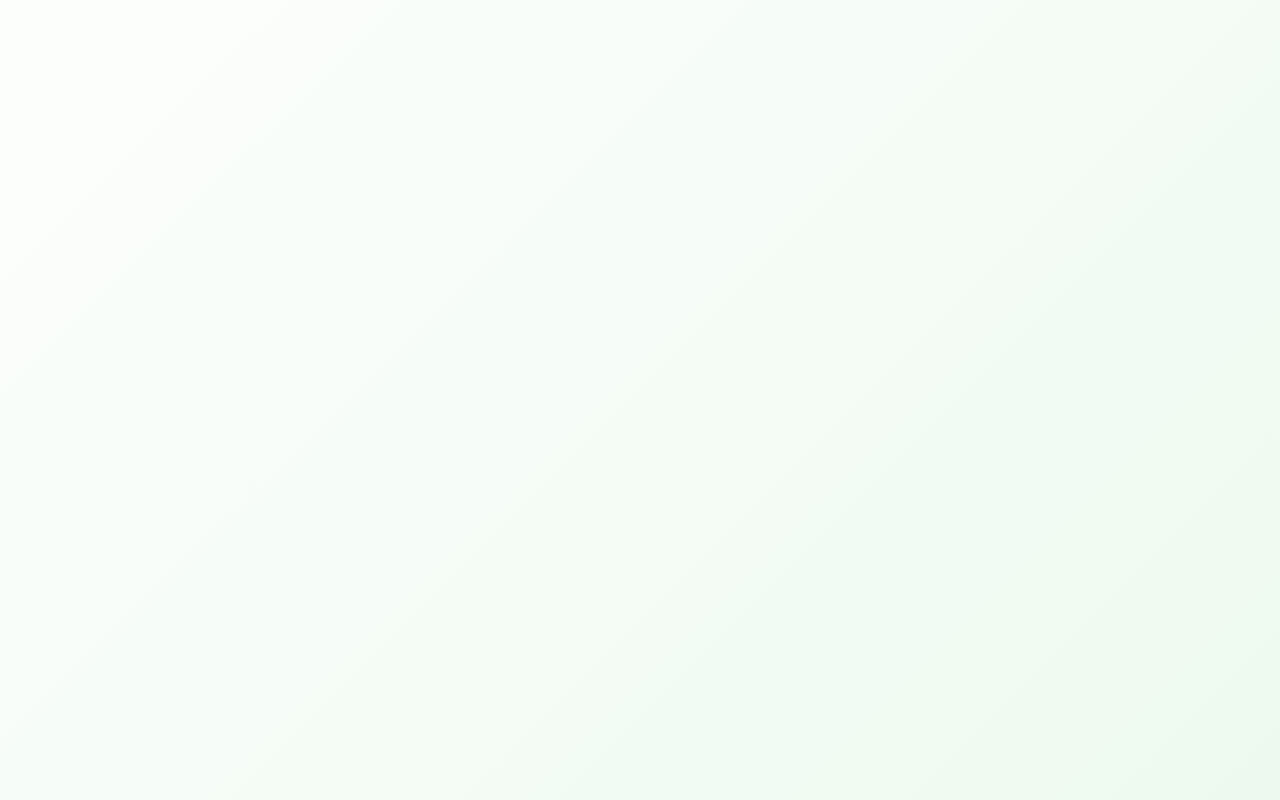
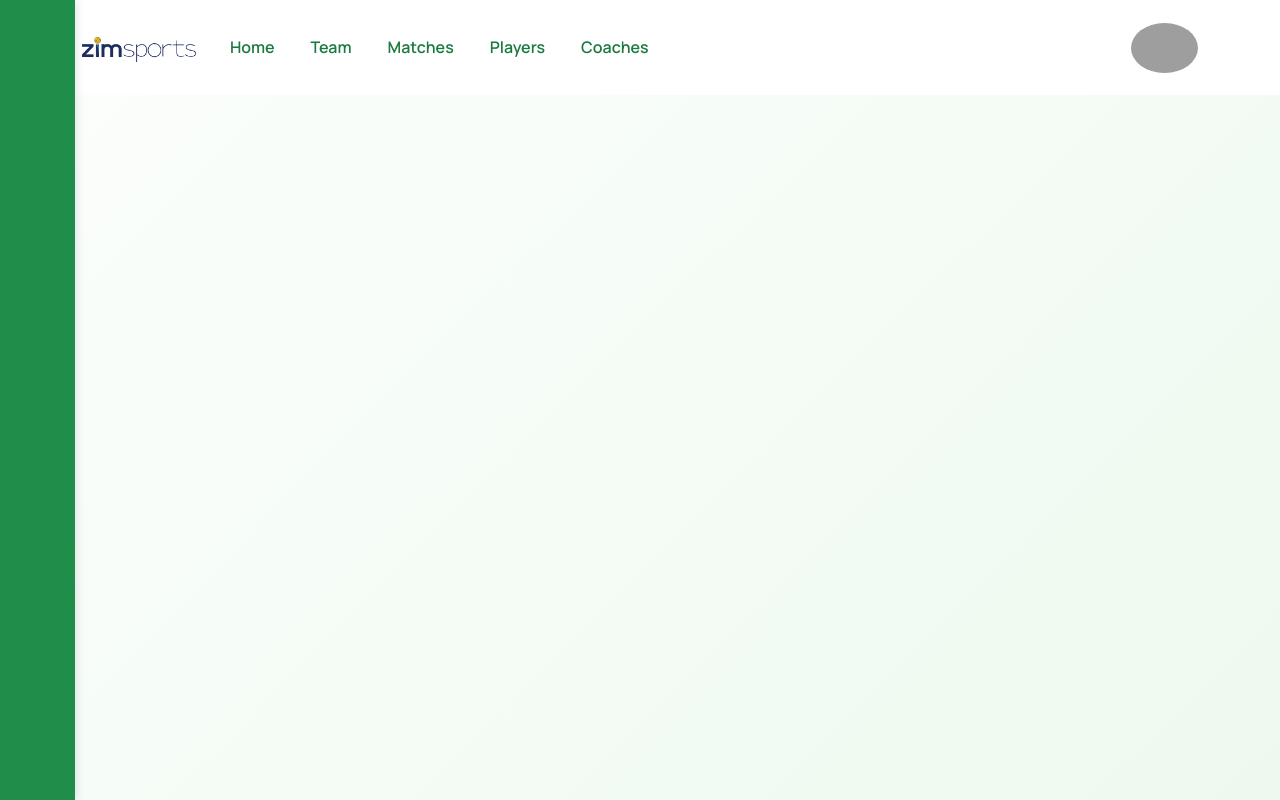
Before and after one commit to Zeeshanprojects/ZimSportsWebsite, a React (Vite) app in the folder zimsports/: page /playerdashboard in a window 1280 px wide. Before the commit this address had no page. Built offline with nearby package versions, Linux system fonts and the light colour scheme; grey boxes are pictures that could not be loaded; the HTML template or start-up script is replaced by a standard one.

Commit message:
code updated

```diff
--- a/zimsports/src/App.jsx
+++ b/zimsports/src/App.jsx
@@ -12,6 +12,7 @@ import Matches from "./Pages/Matches";
 import Players from "./Pages/Players";
 import Coaches from "./Pages/Coaches";
 import Preloader from "./Components/Preloader"; // ✅ Import your preloader
+import Playersdashboard from "./Pages/Playersdashboard";
 
 function App() {
   const [loading, setLoading] = useState(true);
@@ -39,6 +40,7 @@ function App() {
             <Route path="/matches" element={<Matches />} />
             <Route path="/players" element={<Players />} />
             <Route path="/coaches" element={<Coaches />} />
+            <Route path="/playerdashboard" element={<Playersdashboard/>}/>
           </Routes>
         </Router>
       )}
--- /dev/null
+++ b/zimsports/src/Components/Navbar2.jsx
@@ -0,0 +1,87 @@
+import React from 'react'
+import { Link } from 'react-router-dom'
+import Image from '../assets/Images/image'
+export default function Navbar2() {
+  return (
+<>
+    {/* Navbar */}
+      <nav className="navbar navbar-expand-lg navbar-light bg-white p-3 ">
+        {/* Container wrapper */}
+        <div className="container">
+          {/* Toggle button */}
+          <button
+            data-mdb-collapse-init=""
+            className="navbar-toggler"
+            type="button"
+            data-mdb-target="#navbarSupportedContent"
+            aria-controls="navbarSupportedContent"
+            aria-expanded="false"
+            aria-label="Toggle navigation"
+          >
+            <i className="fas fa-bars" />
+          </button>
+          {/* Collapsible wrapper */}
+          <div className="collapse navbar-collapse" id="navbarSupportedContent">
+            {/* Navbar brand */}
+
+            <Link className="navbar-brand mt-2 mt-lg-0" to="/">
+              <img src={Image.logo} height={25} alt="MDB Logo" loading="lazy" />
+            </Link>
+            {/* Left links */}
+            <ul className="navbar-nav me-auto mb-2 mb-lg-0">
+              <li className="nav-item">
+                <Link className="nav-link" to="#">
+                  Home
+                </Link>
+              </li>
+              <li className="nav-item">
+                <Link className="nav-link" to="#">
+                  Team
+                </Link>
+              </li>
+              <li className="nav-item">
+                <Link className="nav-link" to="#">
+                  Matches
+                </Link>
+              </li>
+              <li className="nav-item">
+                <Link className="nav-link" to="#">
+                  Players
+                </Link>
+              </li>
+              <li className="nav-item">
+                <Link className="nav-link" to="#">
+                  Coaches
+                </Link>
+              </li>
+            </ul>
+            {/* Left links */}
+          </div>
+          {/* Collapsible wrapper */}
+          {/* Right elements */}
+          <div className="d-flex align-items-center">
+            {/* Icon */}
+            <a className="text-reset me-3" href="#">
+              <i className="fas fa-shopping-cart" />
+            </a>
+
+            {/* Avatar */}
+
+            <img
+              src="https://mdbcdn.b-cdn.net/img/new/avatars/2.webp"
+            //   src={Image.cao}
+              className="rounded-circle"
+              height={50}
+              alt="Black and White Portrait of a Man"
+              loading="lazy"
+            />
+          </div>
+        </div>
+        {/* Right elements */}
+
+        {/* Container wrapper */}
+      </nav>
+      {/* Navbar */}
+</>
+  )
+}
--- /dev/null
+++ b/zimsports/src/Components/Sidebar2.jsx
@@ -0,0 +1,9 @@
+import React from 'react'
+
+export default function Sidebar2() {
+  return (
+<aside className="sidebar">
+
+      </aside>
+  )
+}
--- a/zimsports/src/Pages/Playersdashboard.jsx
+++ b/zimsports/src/Pages/Playersdashboard.jsx
@@ -1,7 +1,13 @@
 import React from 'react'
+import Navbar2 from '../Components/Navbar2'
+import DashboardSidebar from '../Components/DashboardSidebar'
+import Sidebar2 from '../Components/Sidebar2'
 
 export default function Playersdashboard() {
   return (
-    <div>Playersdashboard</div>
+<>
+<Navbar2/>
+<Sidebar2/>
+</>
   )
 }
```
